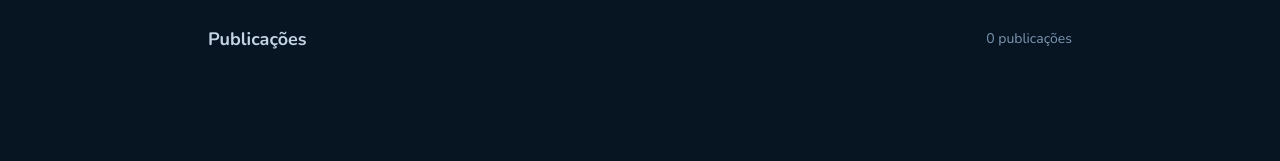
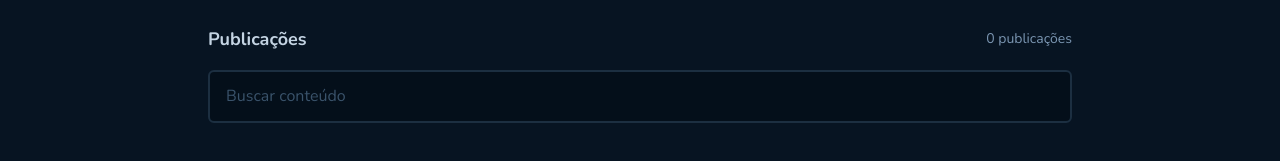
Before and after one commit to CarlosAlexandredevv/Github-blog, a React (Vite) app: page / in a window 1280 px wide. Shown: the part 459-620 px from the top of the page. Built offline with nearby package versions, Linux system fonts and the light colour scheme; no server answers.

Commit message:
:lipstick: feat: styles input

```diff
--- /dev/null
+++ b/src/components/ui/Input.tsx
@@ -0,0 +1,9 @@
+export function Input() {
+  return (
+    <input
+      type="text"
+      className="w-full rounded-md border-2 border-base-border bg-base-input px-4 py-3 leading-[1.6] text-base-text placeholder:leading-[1.6] placeholder:text-base-label focus:border-blue focus:outline-none"
+      placeholder="Buscar conteúdo"
+    />
+  );
+}
--- a/src/pages/Home/index.tsx
+++ b/src/pages/Home/index.tsx
@@ -1,6 +1,7 @@
 import { useContext } from "react";
 import { CardProfile } from "./components/card-profile";
 import { ProfileContext } from "../../context/ProfileContext";
+import { Input } from "../../components/ui/Input";
 
 export function Home() {
   const { issuesData } = useContext(ProfileContext);
@@ -15,6 +16,9 @@ export function Home() {
           {issuesData.length} publicações
         </span>
       </div>
+      <div className="mt-4">
+        <Input />
+      </div>
     </main>
   );
 }
```
